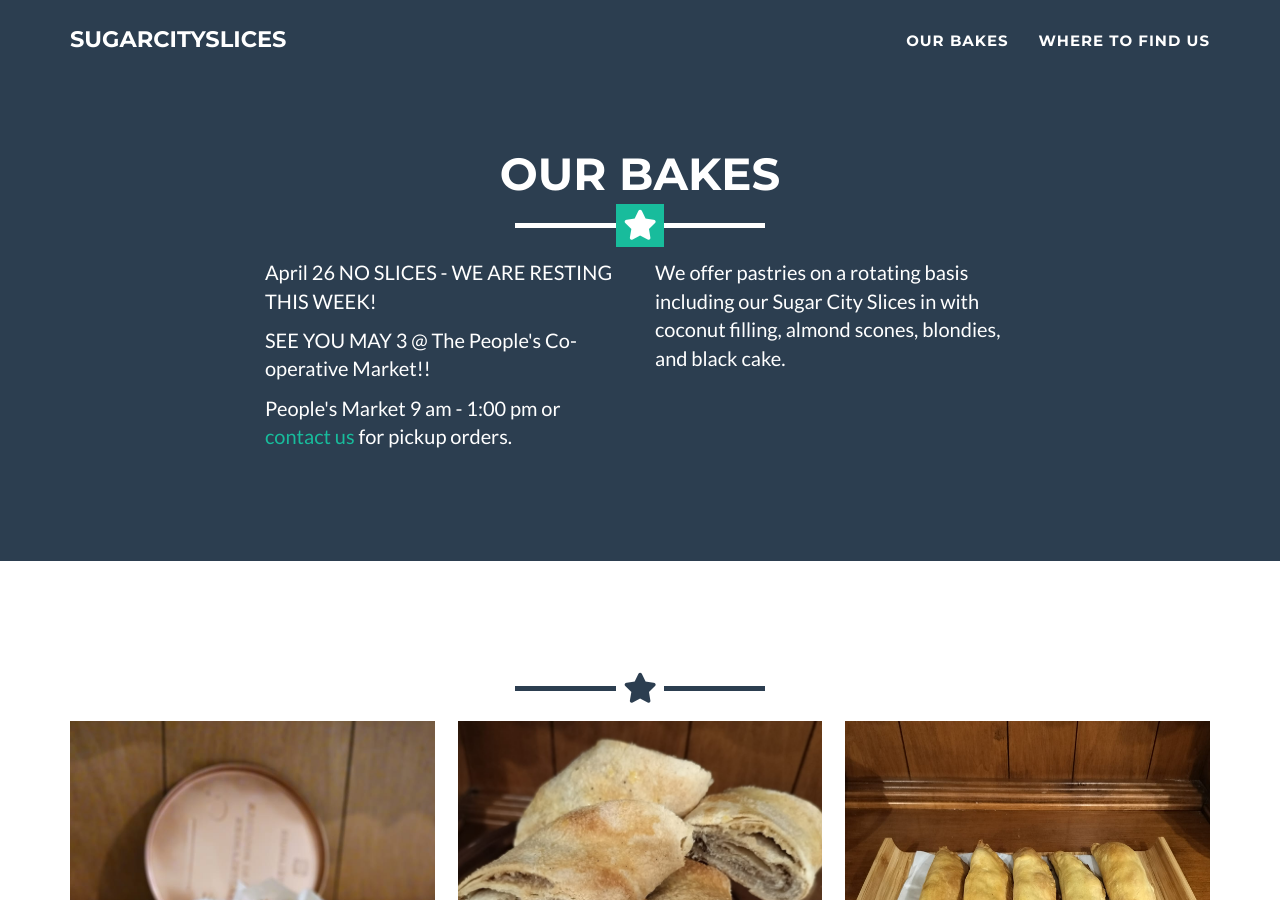
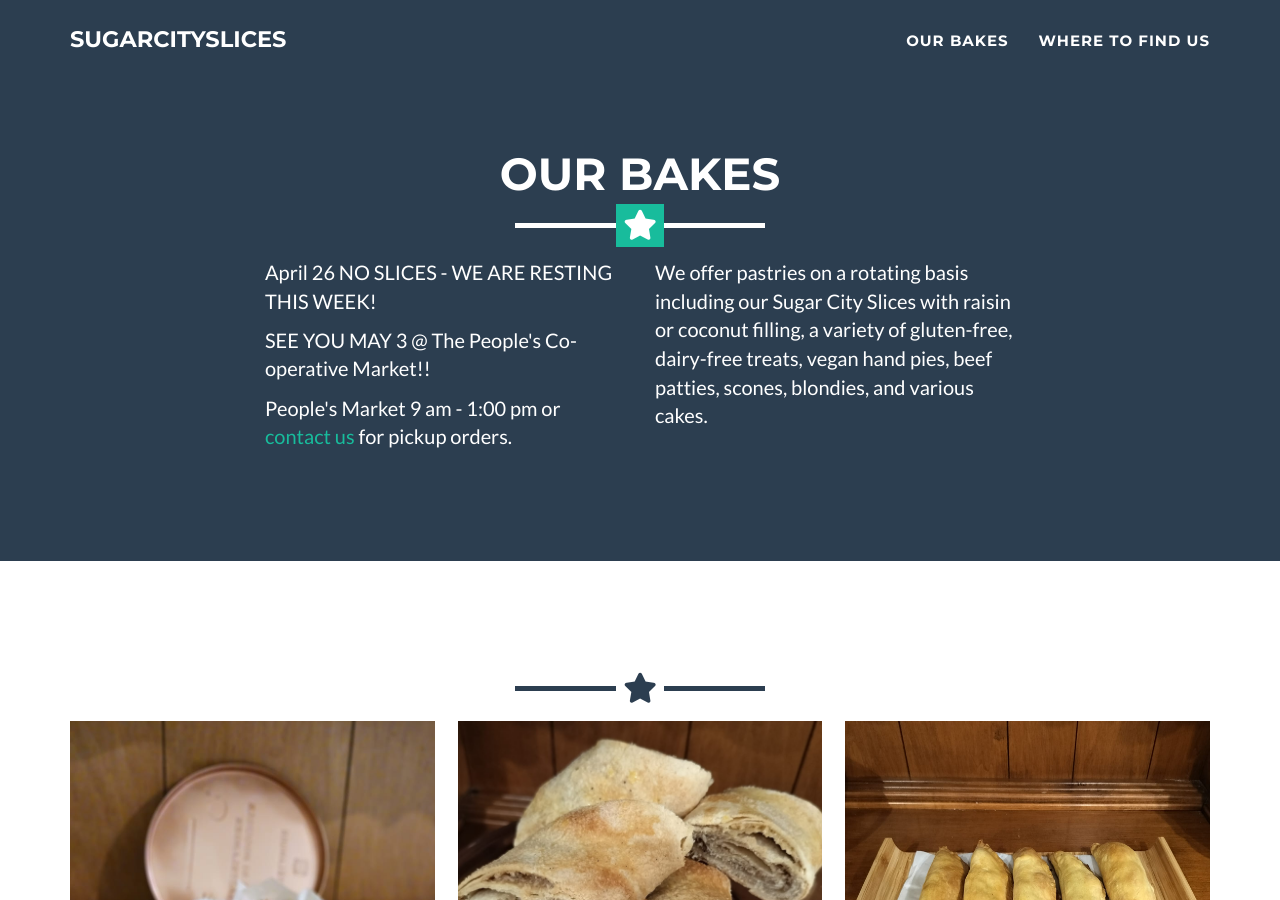
Before and after one commit to willaliburd/Sugarcityslices, a Jekyll site: the page built from _posts/2014-07-18-project-1.markdown, in a window 1280 px wide and 900 px high, scrolled down 683 px. Built offline with Jekyll 4.4.1, drawn with Linux system fonts in a browser that asks for light colours.

Commit message:
Update Whereabout.html
Updating description

```diff
--- a/_includes/Whereabout.html
+++ b/_includes/Whereabout.html
@@ -17,7 +17,7 @@
 <p>People's Market 9 am - 1:00 pm or <a href="mailto:info@sugarcityslices.com">contact us</a> for pickup orders.</p>
  </div>
        <div class="col-lg-4">
-        <p>We offer pastries on a rotating basis including our Sugar City Slices in with coconut filling, almond scones, blondies, and black cake.</p>
+        <p>We offer pastries on a rotating basis including our Sugar City Slices with raisin or coconut filling, a variety of gluten-free, dairy-free treats, vegan hand pies, beef patties, scones, blondies, and various cakes.</p>
       </div>
     </div>
   </div>
```
